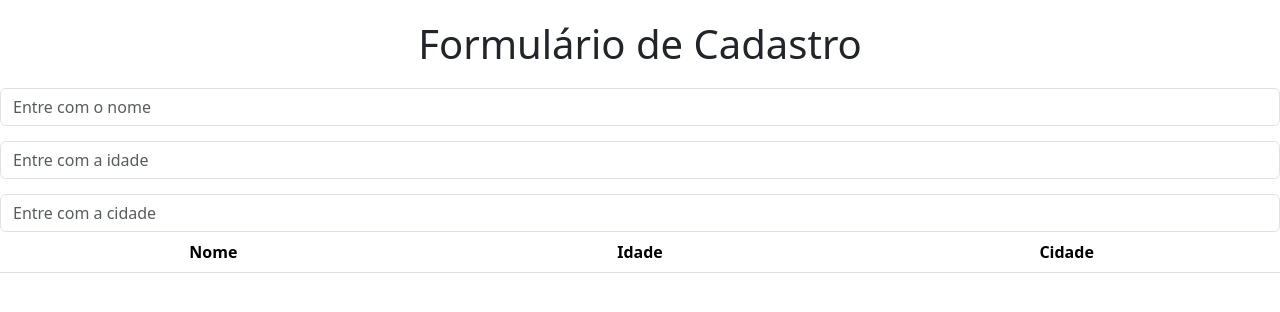
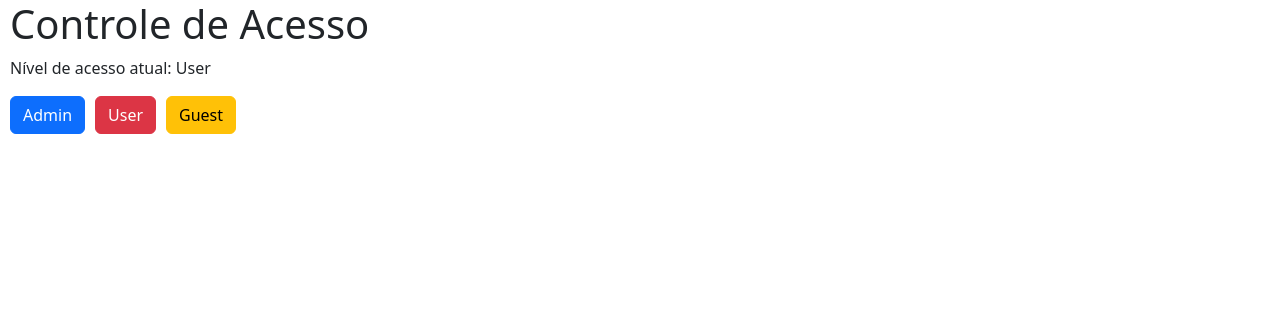
Before and after one commit to Daniel-Penelva/demo-angular17, an Angular app: page / in a window 1280 px wide. Shown: the top 312 px of the page. Built offline with nearby package versions, Linux system fonts and the light colour scheme.

Commit message:
Enumeradores em Angular

```diff
--- a/src/app/app.component.html
+++ b/src/app/app.component.html
@@ -1 +1 @@
-<app-interface-angular></app-interface-angular>
+<app-enumeradores-angular></app-enumeradores-angular>
--- a/src/app/app.component.ts
+++ b/src/app/app.component.ts
@@ -9,13 +9,14 @@ import { FormularioReativoComponent } from "./formulario-reativo/formulario-reat
 import { CrudComponent } from "./crud/crud.component";
 import { ClasseAngularComponent } from './classe-angular/ClasseAngularComponent';
 import { InterfaceAngularComponent } from "./interface-angular/interface-angular.component";
+import { EnumeradoresAngularComponent } from "./enumeradores-angular/enumeradores-angular.component";
 
 @Component({
     selector: 'app-root',
     standalone: true,
     templateUrl: './app.component.html',
     styleUrls: ['./app.component.css'],
-    imports: [CommonModule, RouterOutlet, Componente01Component, DiretivasComponent, ControlFlowComponent, FormularioComponent, FormularioReativoComponent, CrudComponent, ClasseAngularComponent, InterfaceAngularComponent]
+    imports: [CommonModule, RouterOutlet, Componente01Component, DiretivasComponent, ControlFlowComponent, FormularioComponent, FormularioReativoComponent, CrudComponent, ClasseAngularComponent, InterfaceAngularComponent, EnumeradoresAngularComponent]
 })
 export class AppComponent {
   title = 'demo-angular17';
--- /dev/null
+++ b/src/app/enumeradores-angular/enumeradores-angular.component.css
@@ -0,0 +1,3 @@
+h1, p, button{
+    margin-left: 10px;
+}
--- /dev/null
+++ b/src/app/enumeradores-angular/enumeradores-angular.component.html
@@ -0,0 +1,9 @@
+<div>
+    <h1>Controle de Acesso</h1>
+    <p>Nível de acesso atual: {{ accessLevel }}</p>
+
+    <!-- setAccessLevel(AccessLevel level) - "level" representa o valor de parametro passado para acessar admin ou user ou guest, e eles são do tipo AccessLevel -->
+    <button (click)="setAccessLevel(AccessLevel.Admin)" class="btn btn-primary">Admin</button>
+    <button (click)="setAccessLevel(AccessLevel.User)" class="btn btn-danger">User</button>
+    <button (click)="setAccessLevel(AccessLevel.Guest)" class="btn btn-warning">Guest</button>
+</div>
--- /dev/null
+++ b/src/app/enumeradores-angular/enumeradores-angular.component.ts
@@ -0,0 +1,31 @@
+import { Component } from '@angular/core';
+import { AccessLevel } from '../enums/accessLevel.enum';
+
+@Component({
+  selector: 'app-enumeradores-angular',
+  standalone: true,
+  imports: [],
+  templateUrl: './enumeradores-angular.component.html',
+  styleUrl: './enumeradores-angular.component.css'
+})
+export class EnumeradoresAngularComponent {
+
+  // Tornando o enum acessível no template .html,  inclui o enum como uma propriedade
+  AccessLevel = AccessLevel;
+
+  // Variável que define o nível de acesso de usuário atual, no caso, define o valor inicial, User ,da propriedade.
+  currentUserAccessLevel: AccessLevel = AccessLevel.User;
+
+  constructor() {}
+
+  // Captura o valor de acesso
+  get accessLevel(): string {
+    return AccessLevel[this.currentUserAccessLevel];
+  }
+
+  // Método que atualiza a propriedade currentUserAccessLevel para o valor passado no parâmetro level.
+  setAccessLevel(level: AccessLevel): void {
+    this.currentUserAccessLevel = level;
+  }
+
+}
--- /dev/null
+++ b/src/app/enums/accessLevel.enum.ts
@@ -0,0 +1,5 @@
+export enum AccessLevel{
+    Admin,
+    User,
+    Guest
+}
```
Also changed, not shown: 1 other file (tests, documents, lock files or other folders).
